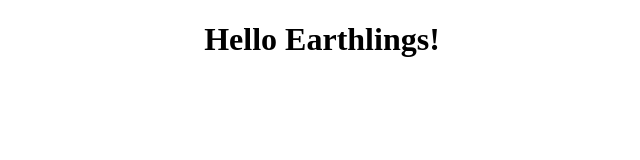
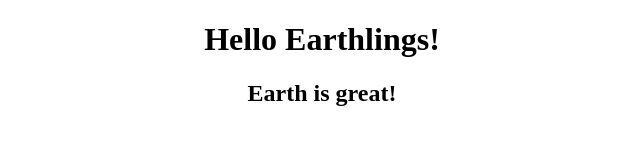
Before and after one commit to neo-omie/u-dummy-learning-git, a plain HTML site: page src/index.html in a window 1280 px wide. Shown: the whole page, without its empty margins (318-958 px from the left). Drawn offline with Linux system fonts and the light colour scheme.

Commit message:
test SSH connection

```diff
--- a/src/index.html
+++ b/src/index.html
@@ -9,6 +9,7 @@
 <body>
     <div class="main">
         <h1>Hello Earthlings!</h1>
+        <h2>Earth is great!</h2>
     </div>
 </body>
 </html>
```
Also changed, not shown: someImportantConfigs.txt (added).
